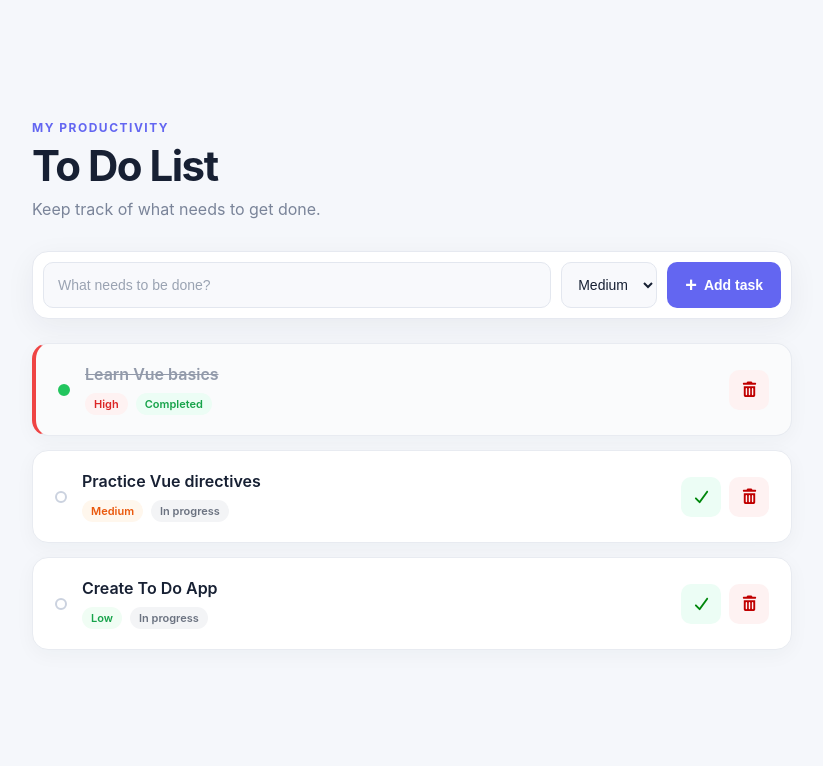
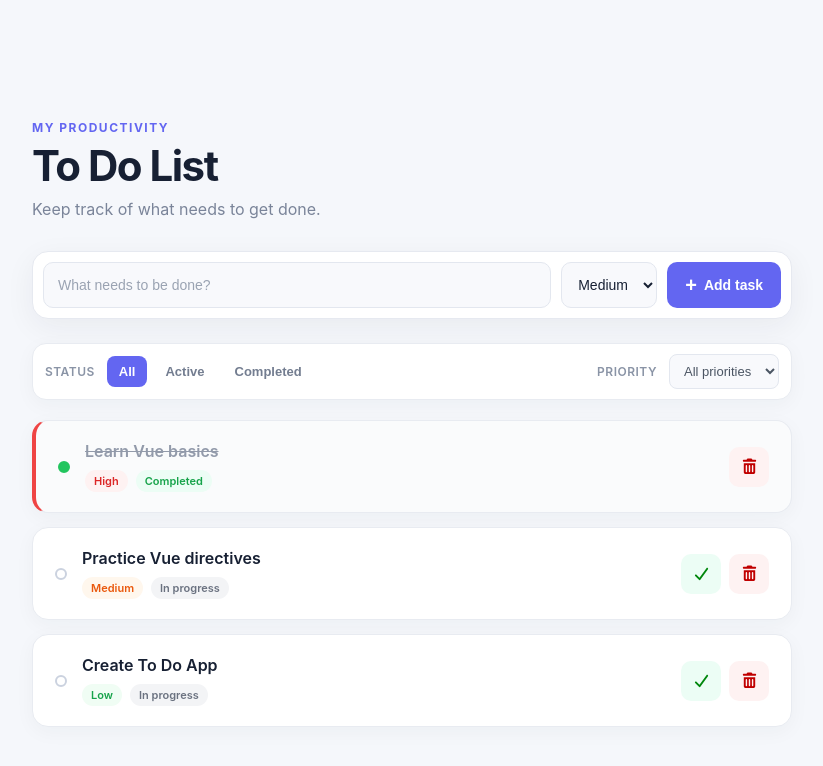
Before and after one commit to veljko-03/todo-app-ita, a Vue app: page / in a window 1280 px wide. Shown: the top 766 px of the page, without its empty margins (228-1051 px from the left). Built offline with nearby package versions, Linux system fonts and the light colour scheme.

Commit message:
feat: filters

```diff
--- a/src/App.vue
+++ b/src/App.vue
@@ -11,11 +11,45 @@
 
       <AddTask @add-task="addTask" />
 
-      <p v-if="tasks.length === 0" class="no-tasks">No tasks available.</p>
+      <!-- Filters -->
+      <div class="filters">
+        <div class="filter-group">
+          <span class="filter-label">Status</span>
+
+          <button :class="{ active: statusFilter === 'All' }" @click="statusFilter = 'All'">
+            All
+          </button>
+
+          <button :class="{ active: statusFilter === 'Active' }" @click="statusFilter = 'Active'">
+            Active
+          </button>
+
+          <button
+            :class="{ active: statusFilter === 'Completed' }"
+            @click="statusFilter = 'Completed'"
+          >
+            Completed
+          </button>
+        </div>
+
+        <div class="filter-group">
+          <span class="filter-label">Priority</span>
+
+          <select v-model="priorityFilter">
+            <option value="All">All priorities</option>
+            <option value="High">High</option>
+            <option value="Medium">Medium</option>
+            <option value="Low">Low</option>
+          </select>
+        </div>
+      </div>
+
+      <!-- Task list -->
+      <p v-if="filteredTasks.length === 0" class="no-tasks">No tasks available.</p>
 
       <div v-else class="todo-list">
         <TaskItem
-          v-for="task in tasks"
+          v-for="task in filteredTasks"
           :key="task.id"
           :task="task"
           @complete="completeTask"
@@ -60,7 +94,26 @@ export default {
           priority: 'Low',
         },
       ],
+
+      statusFilter: 'All',
+      priorityFilter: 'All',
     }
+  },
+
+  computed: {
+    filteredTasks() {
+      return this.tasks.filter((task) => {
+        const matchesStatus =
+          this.statusFilter === 'All' ||
+          (this.statusFilter === 'Active' && !task.completed) ||
+          (this.statusFilter === 'Completed' && task.completed)
+
+        const matchesPriority =
+          this.priorityFilter === 'All' || task.priority === this.priorityFilter
+
+        return matchesStatus && matchesPriority
+      })
+    },
   },
 
   methods: {
@@ -143,6 +196,75 @@ h1 {
   font-size: 16px;
 }
 
+/* Filters */
+
+.filters {
+  display: flex;
+  align-items: center;
+  justify-content: space-between;
+  gap: 20px;
+  margin-bottom: 20px;
+  padding: 10px 12px;
+  background: white;
+  border: 1px solid #e8ebf1;
+  border-radius: 14px;
+  box-shadow: 0 5px 20px rgba(31, 41, 55, 0.04);
+}
+
+.filter-group {
+  display: flex;
+  align-items: center;
+  gap: 6px;
+}
+
+.filter-label {
+  margin-right: 6px;
+  color: #8a94a6;
+  font-size: 12px;
+  font-weight: 600;
+  text-transform: uppercase;
+  letter-spacing: 0.5px;
+}
+
+.filter-group button {
+  padding: 8px 12px;
+  border: none;
+  border-radius: 8px;
+  background: transparent;
+  color: #737d90;
+  font-size: 13px;
+  font-weight: 600;
+  cursor: pointer;
+  transition: 0.2s ease;
+}
+
+.filter-group button:hover {
+  background: #f3f4f8;
+  color: #172033;
+}
+
+.filter-group button.active {
+  background: #6366f1;
+  color: white;
+}
+
+.filter-group select {
+  padding: 8px 10px;
+  border: 1px solid #e3e7ef;
+  border-radius: 8px;
+  background: #f8f9fc;
+  color: #4b5563;
+  font-size: 13px;
+  outline: none;
+  cursor: pointer;
+}
+
+.filter-group select:focus {
+  border-color: #6366f1;
+}
+
+/* Tasks */
+
 .todo-list {
   display: flex;
   flex-direction: column;
@@ -157,4 +279,16 @@ h1 {
   border: 1px solid #e8ebf1;
   border-radius: 16px;
 }
+
+@media (max-width: 650px) {
+  .filters {
+    flex-direction: column;
+    align-items: stretch;
+  }
+
+  .filter-group {
+    justify-content: center;
+    flex-wrap: wrap;
+  }
+}
 </style>
```
